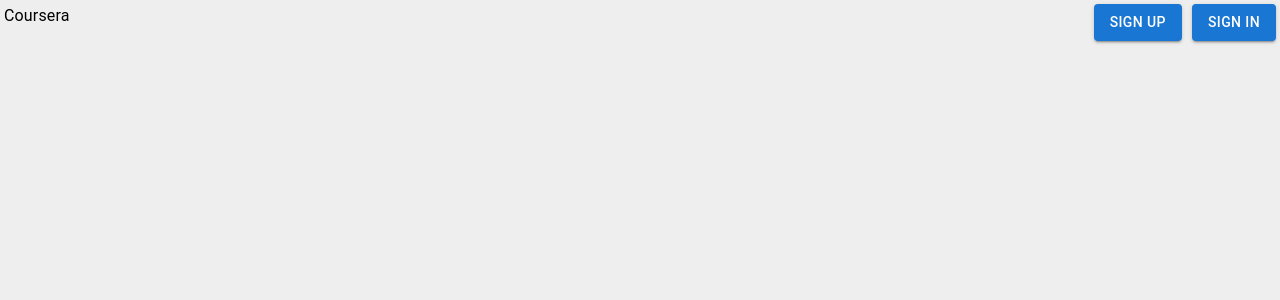
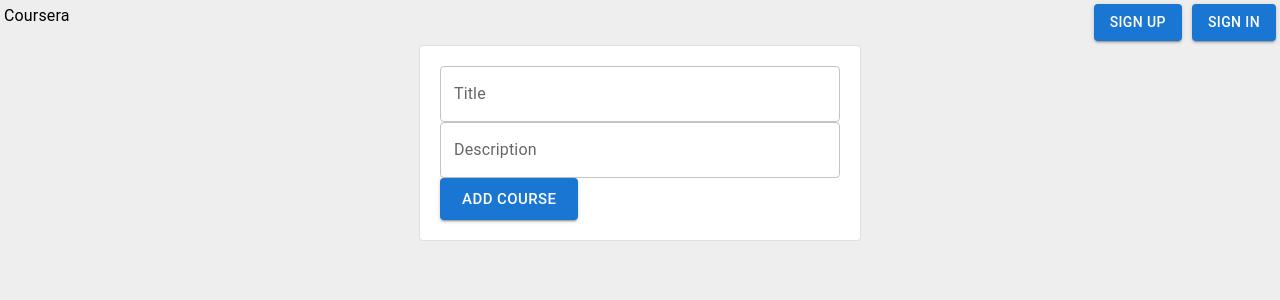
Before and after one commit to MohitNamdev22/CourseSellingApp, a React (Vite) app: page /addcourse in a window 1280 px wide. Shown: the top 300 px of the page. Built offline with nearby package versions, Linux system fonts and the light colour scheme.

Commit message:
added new route for course

```diff
--- /dev/null
+++ b/src/AddCourse.jsx
@@ -0,0 +1,38 @@
+import { TextField } from "@mui/material";
+import Button from "@mui/material/Button";
+import {Card} from "@mui/material"
+
+function AddCourse(){
+    return <div style={{
+        display:"flex", justifyContent:"center"
+    }}>
+        <Card variant={"outlined"} style={{width:400, padding:20}}>
+        <TextField
+        onChange={()=>{
+
+        }}
+
+        fullWidth={true}
+        label="Title"
+        variant="outlined"/>
+
+        <TextField
+        onChange={()=>{
+
+        }}
+        fullWidth={true}
+        label="Description"
+        variant="outlined"
+        />
+        <Button
+        size={"large"}
+        variant="contained"
+        onClick={()=>{
+
+        }}>Add Course</Button>
+        </Card>
+    </div>
+
+}
+
+export default AddCourse;
--- a/src/App.jsx
+++ b/src/App.jsx
@@ -3,6 +3,7 @@ import { BrowserRouter as Router, Routes, Route } from 'react-router-dom';
 import Signin from './Signin';
 import Signup from './Signup';
 import Appbar from './Appbar';;
+import AddCourse from './AddCourse';
 
 function App() {
     return (
@@ -10,6 +11,7 @@ function App() {
         <Appbar/>
         <Router>
             <Routes>
+                <Route path={"/addcourse"} element={<AddCourse />}/>
                 <Route path="/login" element={<Signin />} />
                 <Route path="/signup" element={<Signup />} />
             </Routes>
--- a/src/Signup.jsx
+++ b/src/Signup.jsx
@@ -2,10 +2,14 @@ import Button from '@mui/material/Button';
 import TextField from '@mui/material/TextField';
 import Card from '@mui/material/Card';
 import { Typography } from '@mui/material';
+import {useState} from 'react';
 
 function Signup() {
+    const [email,setEmail] = useState("")
+    const [password,setPassword]=useState("")
     return (
         <div>
+            {email}
             <center>
                 <div style={{
                     paddingTop: 150,
@@ -20,25 +24,38 @@ function Signup() {
             <center>
                 <Card variant="outlined" style={{ width: 400, padding: 20 }}>
                     <br />
-                    <TextField fullWidth={true} label="Email" variant="outlined" id="username" /> <br /><br />
-                    <TextField fullWidth={true}  label="Password" variant="outlined" id="password" type="password" />
+                    <TextField
+                    onChange={(e)=>{
+                        setEmail(e.target.value);
+                    }}
+                    fullWidth={true} label="Email" variant="outlined" /> <br /><br />
+                    <TextField
+                    onChange={(e)=>{
+                        setPassword(e.target.value);
+                    }}
+                     fullWidth={true}  label="Password" variant="outlined" type="password" />
                     <br /><br />
                     <Button
-                        size="large"
+                        size={"large"}
                         variant="contained"
                         onClick={() => {
-                            let username = document.getElementById("username").value;
-                            let password = document.getElementById("password").value;
+                            function callback2(data){
+                                localStorage.setItem("token",data.token);
+                            }
+                        function callback1(res){
+                            res.json().then(callback2);
+                        }
                             fetch("http://localhost:3000/admin/signup", {
                                 method: "POST",
                                 body: JSON.stringify({
-                                    username,
-                                    password
+                                    username:email,
+                                    password:password
                                 }),
                                 headers: {
                                     "Content-type": "application/json"
                                 }
                             })
+                            .then(callback1)
                         }}
                     >Sign Up</Button>
                 </Card>
```
